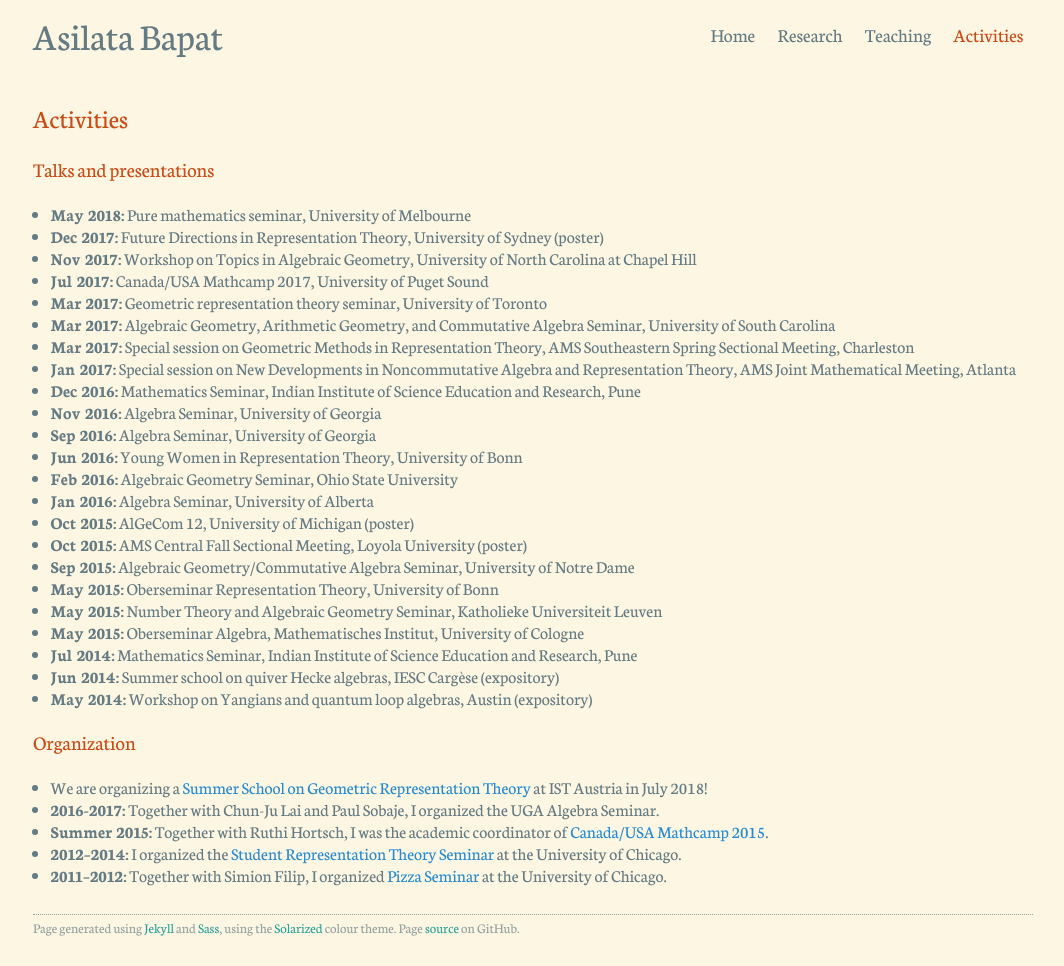
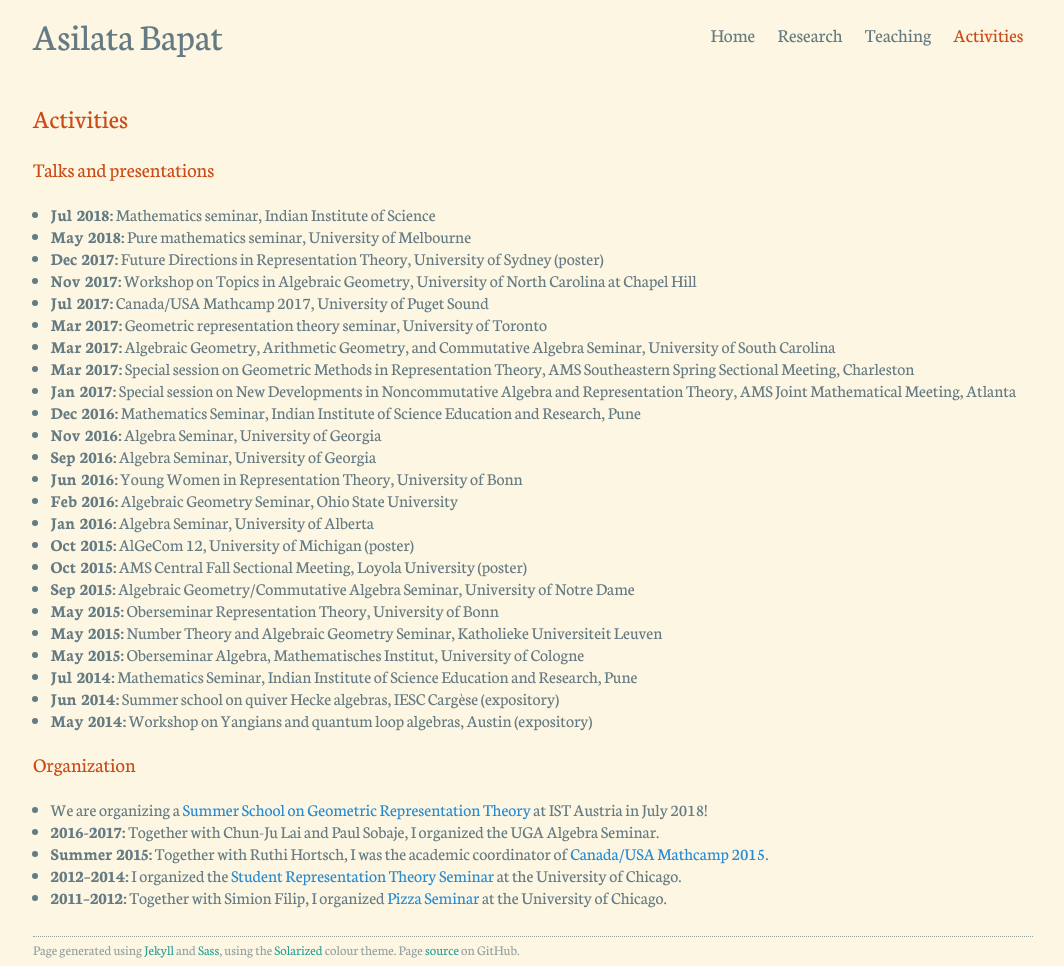
Before and after one commit to dongmouren0/dongmouren.github.io, a Jekyll site: the page built from activities/index.md, in a window 1280 px wide. Shown: the whole page, without its empty margins (107-1171 px from the left). Built offline with Jekyll 4.4.1, drawn with Linux system fonts in a browser that asks for light colours; before the commit the page ends 944 px from its top, so only the background shows below that.

Commit message:
Updated activities and new office address.

```diff
--- a/_data/activities.yml
+++ b/_data/activities.yml
@@ -2,6 +2,11 @@
   location: Atlanta
   date: "2017-01-07"
   category: &presentation presentation
+
+- content: Mathematics seminar
+  location: Indian Institute of Science
+  date: "2018-07-03"
+  category: *presentation
 
 - content: Pure mathematics seminar
   location: University of Melbourne
```
Also changed, not shown: index.md (+1 -1 lines).
